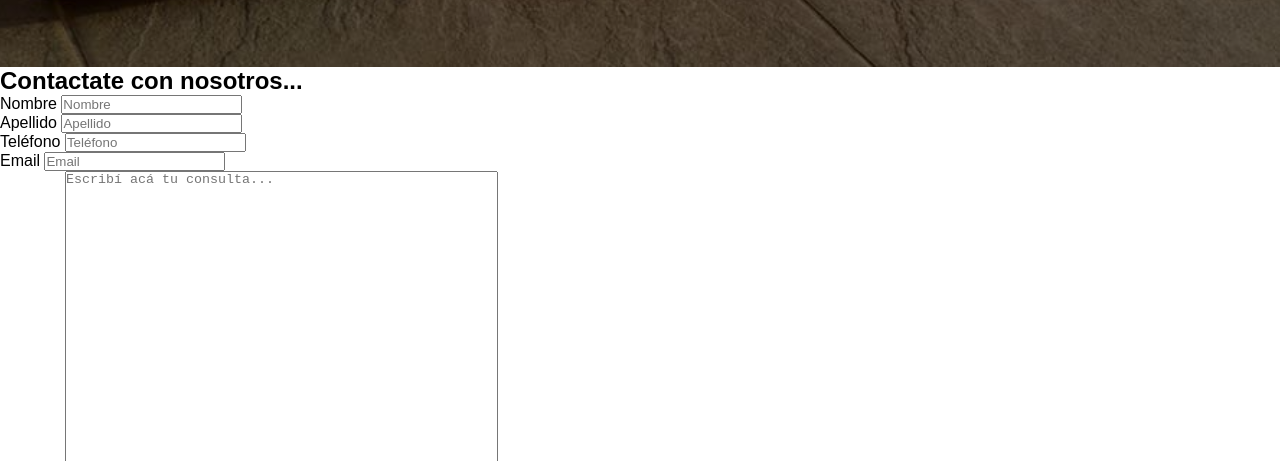
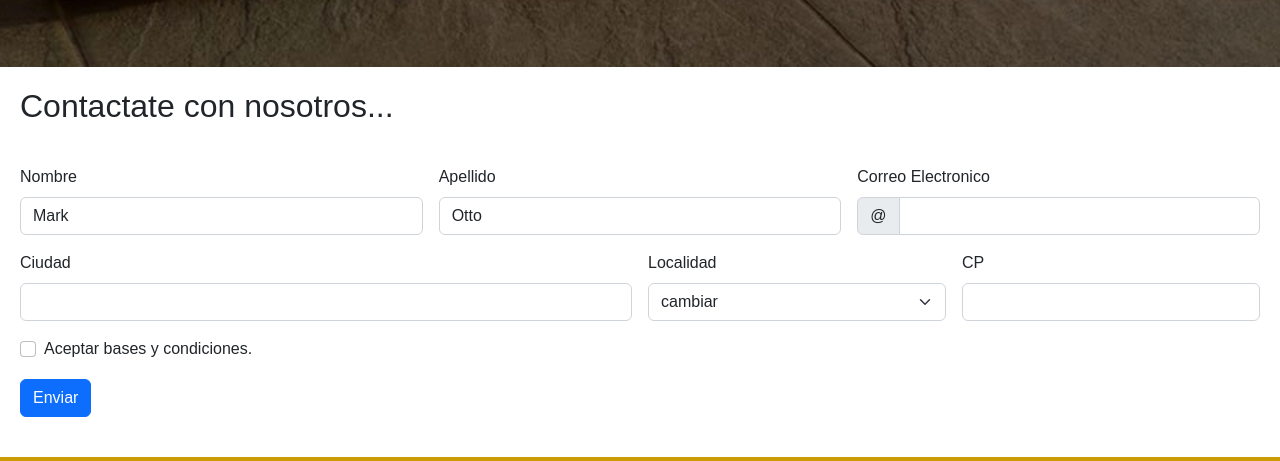
Before and after one commit to gastonmorel21/proyecto-1, a plain HTML site: page pages/Contacto.html in a window 1280 px wide. Shown: the part 733-1194 px from the top of the page. Drawn offline with nearby package versions, Linux system fonts and the light colour scheme; a web font is replaced by a local one.

Commit message:
formulario

```diff
--- a/css/estilos.css
+++ b/css/estilos.css
@@ -7,6 +7,46 @@
 body    {
     font-family: "mochiy pop one",sans-serif;
 }
+
+
+
+/* ANIMACIONES */
+
+header nav ul li a:hover   {
+    color:white;
+}
+.bienvenidos a:hover {
+    background-color: white;
+    color: black;
+    transform: scale(1.1);
+}
+.tarjetas:hover{
+    transform: scale(1.1);
+}
+.tarjetas a:hover{
+    color: white;
+    background-color: black;
+}
+.grid:hover {
+    transform: scale(1.1);
+}
+
+@keyframes move     {
+    0%  {
+        transform: translate(0,-40%);
+        color: white
+    }
+    100%    {
+        transform: translate(0);
+
+    }
+}
+.tarjetas   {
+    transition-duration: 1s;
+}
+
+
+
 
 
 /* HEADER */
@@ -25,8 +65,6 @@ header  {
     color: black;
     position: fixed;
     z-index: 10;
-
-
 }
 
 header nav  {
@@ -54,14 +92,12 @@ header nav div a {
 }
 
 
-
-
-
 header nav ul   {
     display: flex;
     list-style: none;
 
 }
+
 
 header nav ul li a {
     text-decoration: none;
@@ -70,10 +106,6 @@ header nav ul li a {
     font-size: 20px;
     margin: 60px;
 }
-
-
-
-
 
 
 /* MAIN */
@@ -98,6 +130,9 @@ header nav ul li a {
 .bienvenidos h2     {
     font-weight: 700;
     font-size: 60px;
+    animation: move 1.2s ease;
+    color: rgba(221, 200, 8, 0.671);
+
 }
 .bienvenidos p {
 font-size:24px;
@@ -109,6 +144,7 @@ margin: 8px;
     background-color: black;
     font-size: 16px;
     padding: 12px;
+    transition-duration: 1s;
 }
 
 .productos h2   {
@@ -176,6 +212,7 @@ box-shadow: 9px 10px 11px 4px rgba(0,0,0,0.36);
 .grid   {
     width: 400px;
    position: relative;
+   transition-duration: 1s;
 }
 
 
@@ -199,11 +236,14 @@ box-shadow: 9px 10px 11px 4px rgba(0,0,0,0.36);
 
 }
 
+.formulario     {
+    margin: 20px;
 
+}
 
-
-
-
+.formulario h2 {
+    margin-bottom: 40px;
+}
 
 
 
@@ -260,8 +300,6 @@ footer .derechos    {
     margin-top: 10px;
     height: 10%;
 }
-
-
 
 
 
--- a/pages/Contacto.html
+++ b/pages/Contacto.html
@@ -10,6 +10,8 @@
     <link rel="preconnect" href="https://fonts.gstatic.com" crossorigin>
     <link href="https://fonts.googleapis.com/css2?family=Merriweather&family=Mochiy+Pop+One&display=swap"
         rel="stylesheet">
+<!-- link bootstrap-->
+<link href="https://cdn.jsdelivr.net/npm/bootstrap@5.2.0/dist/css/bootstrap.min.css" rel="stylesheet" integrity="sha384-gH2yIJqKdNHPEq0n4Mqa/HGKIhSkIHeL5AyhkYV8i59U5AR6csBvApHHNl/vI1Bx" crossorigin="anonymous">
 
 
     <link rel="stylesheet" href="https://cdn.jsdelivr.net/npm/bootstrap-icons@1.8.3/font/bootstrap-icons.css">
@@ -43,42 +45,81 @@
     <div class="bienvenidos"><p>Lorem ipsum dolor sit amet consectetur adipisicing elit. Quidem debitis nisi ex autem nesciunt numquam officiis perferendis fuga! Placeat reprehenderit voluptatem magni tempora cupiditate sint? Neque nostrum quis voluptatum minima.</p> </div>
 
     <div class="formulario">
-        <h2 class="contacto__title">Contactate con nosotros...</h2>
-
-        <form>
-            <div>
-                <label for="name">Nombre</label>
-                <input required="" type="text" name="name" id="name" placeholder="Nombre">
-            </div>
-
-            <div>
-                <label for="last_name">Apellido</label>
-                <input required="" type="text" name="last_name" placeholder="Apellido">
-            </div>
-
-            <div>
-                <label for="phone">Teléfono</label>
-                <input required="" type="number" name="phone" placeholder="Teléfono">
-            </div>
-
-            <div>
-                <label for="email">Email</label>
-                <input required="" type="mail" name="mail" placeholder="Email">
-            </div>
+        <h2>Contactate con nosotros...</h2>
 
 
-            <div>
-                <label for="mensaje">Mensaje</label>
-                <textarea required="" name="mensaje" id="mensaje" cols="52" rows="30" placeholder="Escribí acá tu consulta..."></textarea>
+        <form class="row g-3 needs-validation" novalidate class="form">
+            <div class="col-md-4">
+              <label for="validationCustom01" class="form-label">Nombre</label>
+              <input type="text" class="form-control" id="validationCustom01" value="Mark" required>
+              <div class="valid-feedback">
+
+
+              </div>
             </div>
+            <div class="col-md-4">
+              <label for="validationCustom02" class="form-label">Apellido</label>
+              <input type="text" class="form-control" id="validationCustom02" value="Otto" required>
+              <div class="valid-feedback">
 
-            <div id="contacto__submit">
-                <input type="submit">
+              </div>
             </div>
-
-        </form>
+            <div class="col-md-4">
+              <label for="validationCustomUsername" class="form-label">Correo Electronico</label>
+              <div class="input-group has-validation">
+                <span class="input-group-text" id="inputGroupPrepend">@</span>
+                <input type="text" class="form-control" id="validationCustomUsername" aria-describedby="inputGroupPrepend" required>
+                <div class="invalid-feedback">
+                  Introduzca correo electronico
+                </div>
+              </div>
+            </div>
+            <div class="col-md-6">
+              <label for="validationCustom03" class="form-label">Ciudad</label>
+              <input type="text" class="form-control" id="validationCustom03" required>
+              <div class="invalid-feedback">
+                introduzca una ciudad válida.
+              </div>
+            </div>
+            <div class="col-md-3">
+              <label for="validationCustom04" class="form-label">Localidad</label>
+              <select class="form-select" id="validationCustom04" required>
+                <option selected disabled value="">cambiar</option>
+                <option>...</option>
+              </select>
+              <div class="invalid-feedback">
+                Seleccione una localidad válida.
+              </div>
+            </div>
+            <div class="col-md-3">
+              <label for="validationCustom05" class="form-label">CP</label>
+              <input type="text" class="form-control" id="validationCustom05" required>
+              <div class="invalid-feedback">
+                Introduzca CP válido.
+              </div>
+            </div>
+            <div class="col-12">
+              <div class="form-check">
+                <input class="form-check-input" type="checkbox" value="" id="invalidCheck" required>
+                <label class="form-check-label" for="invalidCheck">
+                  Aceptar bases y condiciones.
+                </label>
+                <div class="invalid-feedback">
+                Debe estar de acuerdo antes de enviar.
+                </div>
+              </div>
+            </div>
+            <div class="col-12">
+              <button class="btn btn-primary" type="submit">Enviar</button>
+            </div>
+          </form>
     </div>
 
+
+
+
+
+    <script src="https://cdn.jsdelivr.net/npm/bootstrap@5.2.0/dist/js/bootstrap.bundle.min.js" integrity="sha384-A3rJD856KowSb7dwlZdYEkO39Gagi7vIsF0jrRAoQmDKKtQBHUuLZ9AsSv4jD4Xa" crossorigin="anonymous"></script>
 
 </main>
 
```
Also changed, not shown: index.html (+13 -4 lines).
